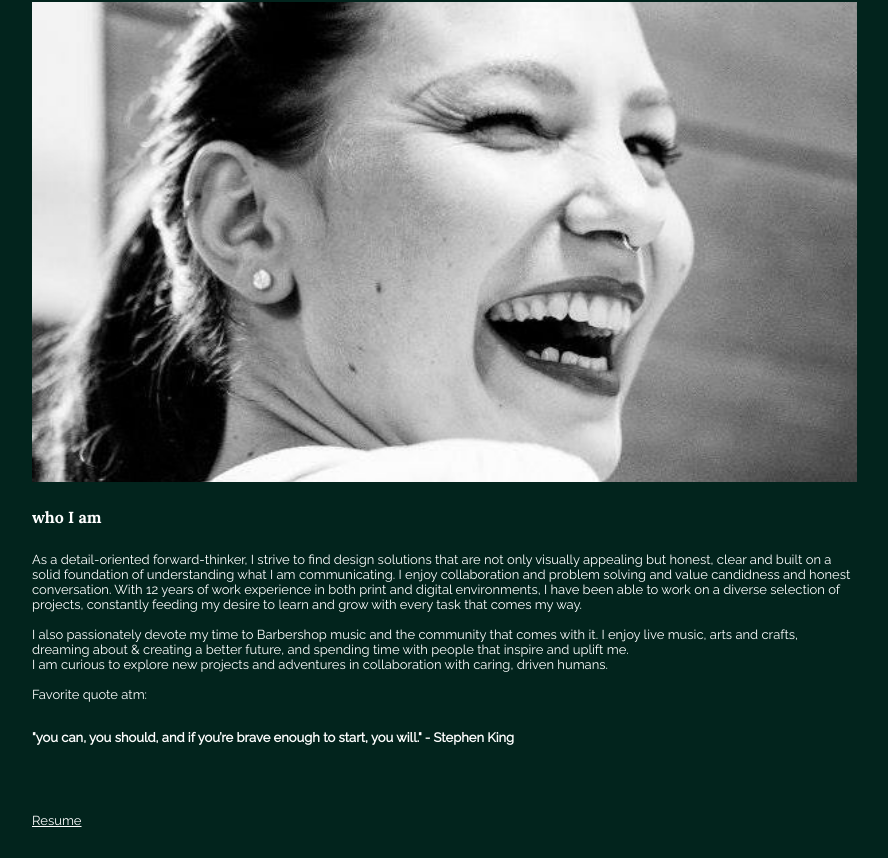
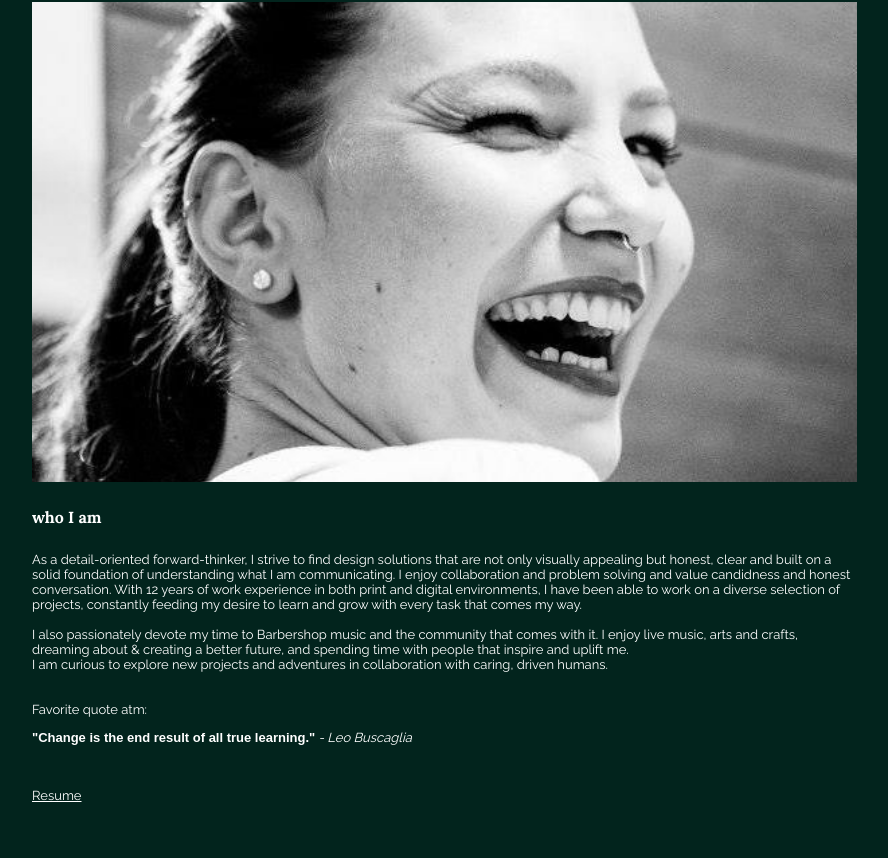
Before and after one commit to rweber87/mira_website, a React (Create React App) app: page /whoiam in a window 1280 px wide. Shown: the part 261-1119 px from the top of the page, without its empty margins (243-1131 px from the left). After the commit the page ends 1094 px from the top, so only its background shows below. Built offline with nearby package versions, Linux system fonts and the light colour scheme.

Commit message:
update quote and minor changes to styling

```diff
--- a/package.json
+++ b/package.json
@@ -18,6 +18,7 @@
   },
   "devDependencies": {
     "babel-cli": "^7.0.0-beta.3",
+    "babel-core": "^6.26.3",
     "react-scripts": "^3.1.1",
     "url-loader": "^0.6.2"
   },
--- a/src/About.js
+++ b/src/About.js
@@ -16,12 +16,12 @@ function About() {
 				<div className="about-text" >As a detail-oriented forward-thinker, I strive to find design solutions that are not only visually appealing but honest, clear and built on a solid foundation of understanding what I am communicating. I enjoy collaboration and problem solving and value candidness and honest conversation. With 12 years of work experience in both print and digital environments, I have been able to work on a diverse selection of projects, constantly feeding my desire to learn and grow with every task that comes my way.<br/><br/>
 				I also passionately devote my time to Barbershop music and the community that comes with it.
 I enjoy live music, arts and crafts, dreaming about & creating a better future, and spending time with people that inspire and uplift me.<br/>
-I am curious to explore new projects and adventures in collaboration with caring, driven humans.<br/><br/>
-				Favorite quote atm:<br/><br/>
-				<p style={{ fontWeight: 900 }}>"you can, you should, and if you’re brave enough to start, you will."
-				- Stephen King</p>
+I am curious to explore new projects and adventures in collaboration with caring, driven humans.<br/><br/><br/>
+				Favorite quote atm:<br/>
+				<p><span className='about-text-quote'>"Change is the end result of all true learning."</span>
+				<span className='about-text-quote-signature'> - Leo Buscaglia</span></p>
 				</div>
-				<div className='about-text'><a id='resume-link' href='https://drive.google.com/file/d/1fpQVX0MVbSJUfkVZ2ZKVwhs1Q5MAxh0k/view' target='_blank'>Resume</a></div>
+				<div className='about-text' style={{ paddingTop: '0px' }}><a id='resume-link' href='https://drive.google.com/file/d/1fpQVX0MVbSJUfkVZ2ZKVwhs1Q5MAxh0k/view' target='_blank'>Resume</a></div>
 			</div>
 		</div>
 	)
--- a/src/index.css
+++ b/src/index.css
@@ -467,6 +467,16 @@ span.desc {
 	padding-bottom: 30px;
 }
 
+.about-text-quote {
+	font-family: 'Raleway Medium', sans-serif;
+	font-weight: 900;
+}
+
+.about-text-quote-signature {
+	font-family: 'Raleway', sans-serif;
+	font-style: italic;
+}
+
 .right-menu-column.container{
 	color: white;
 }
```
Also changed, not shown: 1 other file (tests, documents, lock files or other folders).
